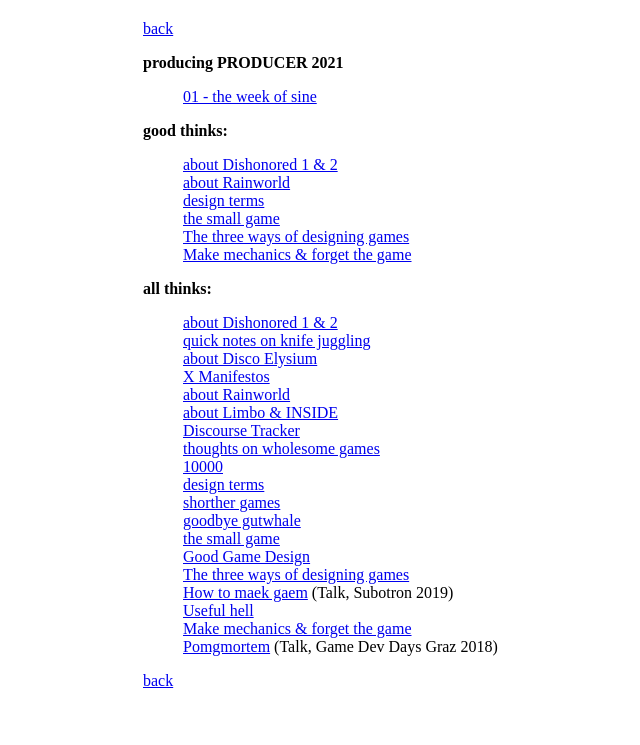
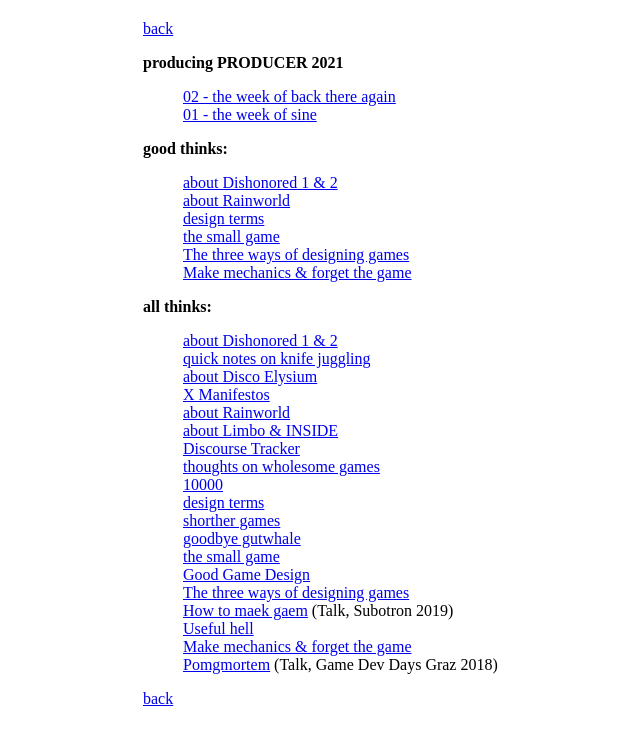
Before and after one commit to stuffedwombat/stuffedwombat.github.io, a Jekyll site: the page built from thinking.md, in a window 1280 px wide. Shown: the top 745 px of the page, without its empty margins (181-821 px from the left). Built offline with Jekyll 4.4.1, drawn with Linux system fonts in a browser that asks for light colours; our own code applies the rules of GitHub Pages for plain Markdown files; comment, search, counter and statistics services are not loaded.

Commit message:
Update thinking.md

```diff
--- a/thinking.md
+++ b/thinking.md
@@ -1,6 +1,7 @@
 [back](index)
 
 **producing PRODUCER 2021**
+- [02 - the week of back there again](producering_02)
 - [01 - the week of sine](producering_01)
 
 **good thinks:**
```
